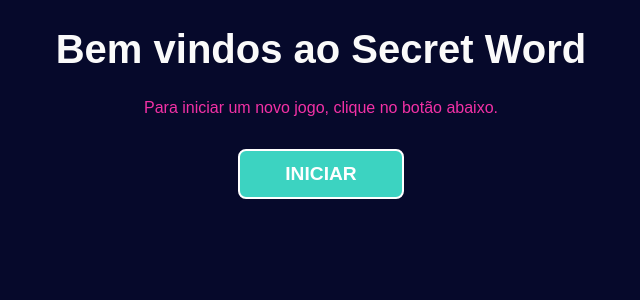
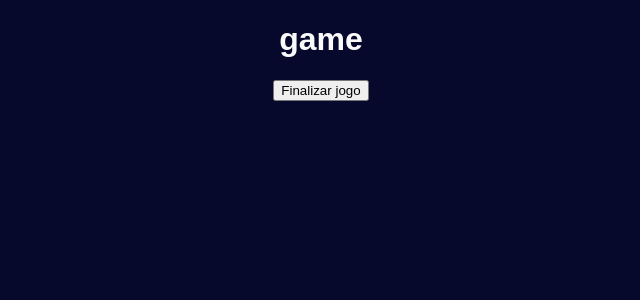
Before and after one commit to jeffersonbraster/secret-word, a React (Vite) app: page / in a window 1280 px wide. Both pictures are taken after a click on the button "INICIAR". Shown: the top 300 px of the page, without its empty margins (319-959 px from the left). Built offline with nearby package versions, Linux system fonts and the light colour scheme; the HTML template or start-up script is replaced by a standard one.

Commit message:
iniciando o fluxo do jogo

```diff
--- a/src/App.tsx
+++ b/src/App.tsx
@@ -15,11 +15,23 @@ function App() {
   const [gameStage, setGameStage] = useState(stages[0].name);
   const [words] = useState(data);
 
+  const startGame = () => {
+    setGameStage(stages[1].name);
+  };
+
+  const verifyLetter = () => {
+    setGameStage(stages[2].name);
+  };
+
+  const retryGame = () => {
+    setGameStage(stages[0].name);
+  };
+
   return (
     <div className="App">
-      {gameStage === "start" && <StartScreen />}
-      {gameStage === "game" && <Game />}
-      {gameStage === "end" && <GameOver />}
+      {gameStage === "start" && <StartScreen startGame={startGame} />}
+      {gameStage === "game" && <Game verifyLetter={verifyLetter} />}
+      {gameStage === "end" && <GameOver retryGame={retryGame} />}
     </div>
   );
 }
--- a/src/components/Game/index.tsx
+++ b/src/components/Game/index.tsx
@@ -1,9 +1,15 @@
 import styles from "./styles.module.scss";
 
-const Game = () => {
+type GameProps = {
+  verifyLetter: () => void;
+};
+
+const Game = ({ verifyLetter }: GameProps) => {
   return (
     <div>
       <h1>game</h1>
+
+      <button onClick={verifyLetter}>Finalizar jogo</button>
     </div>
   );
 };
--- a/src/components/GameOver/index.tsx
+++ b/src/components/GameOver/index.tsx
@@ -1,9 +1,14 @@
 import styles from "./styles.module.scss";
 
-const GameOver = () => {
+type GameOverProps = {
+  retryGame: () => void;
+};
+
+const GameOver = ({ retryGame }: GameOverProps) => {
   return (
     <div>
       <h1>gameover</h1>
+      <button onClick={retryGame}>Voltar ao inicio</button>
     </div>
   );
 };
--- a/src/components/StartScreen/index.tsx
+++ b/src/components/StartScreen/index.tsx
@@ -1,11 +1,15 @@
 import styles from "./styles.module.scss";
 
-const StartScreen = () => {
+type StartSreenProps = {
+  startGame: () => void;
+};
+
+const StartScreen = ({ startGame }: StartSreenProps) => {
   return (
     <div className={styles.container}>
       <h1>Bem vindos ao Secret Word</h1>
       <p>Para iniciar um novo jogo, clique no botão abaixo.</p>
-      <button>Iniciar</button>
+      <button onClick={startGame}>Iniciar</button>
     </div>
   );
 };
```
